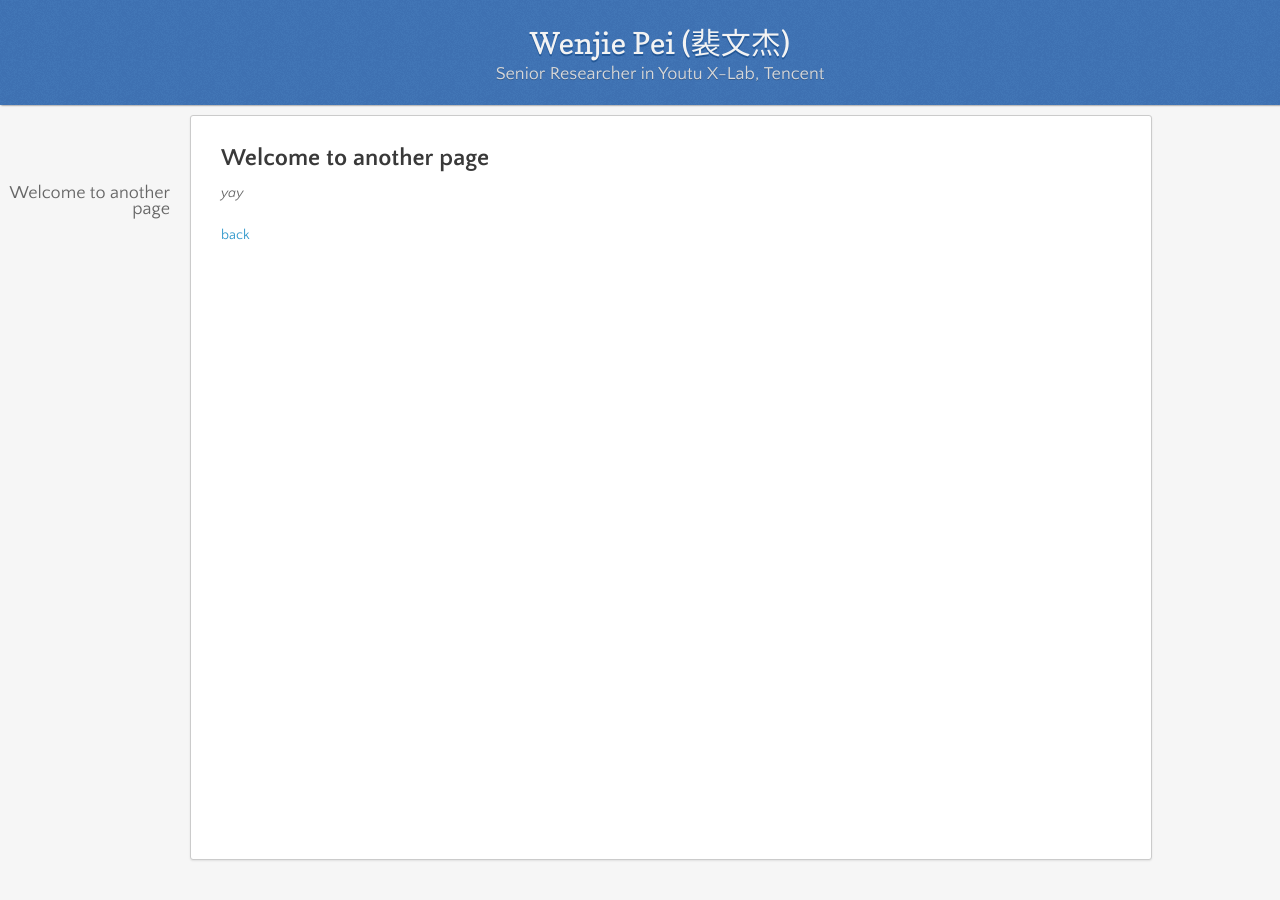
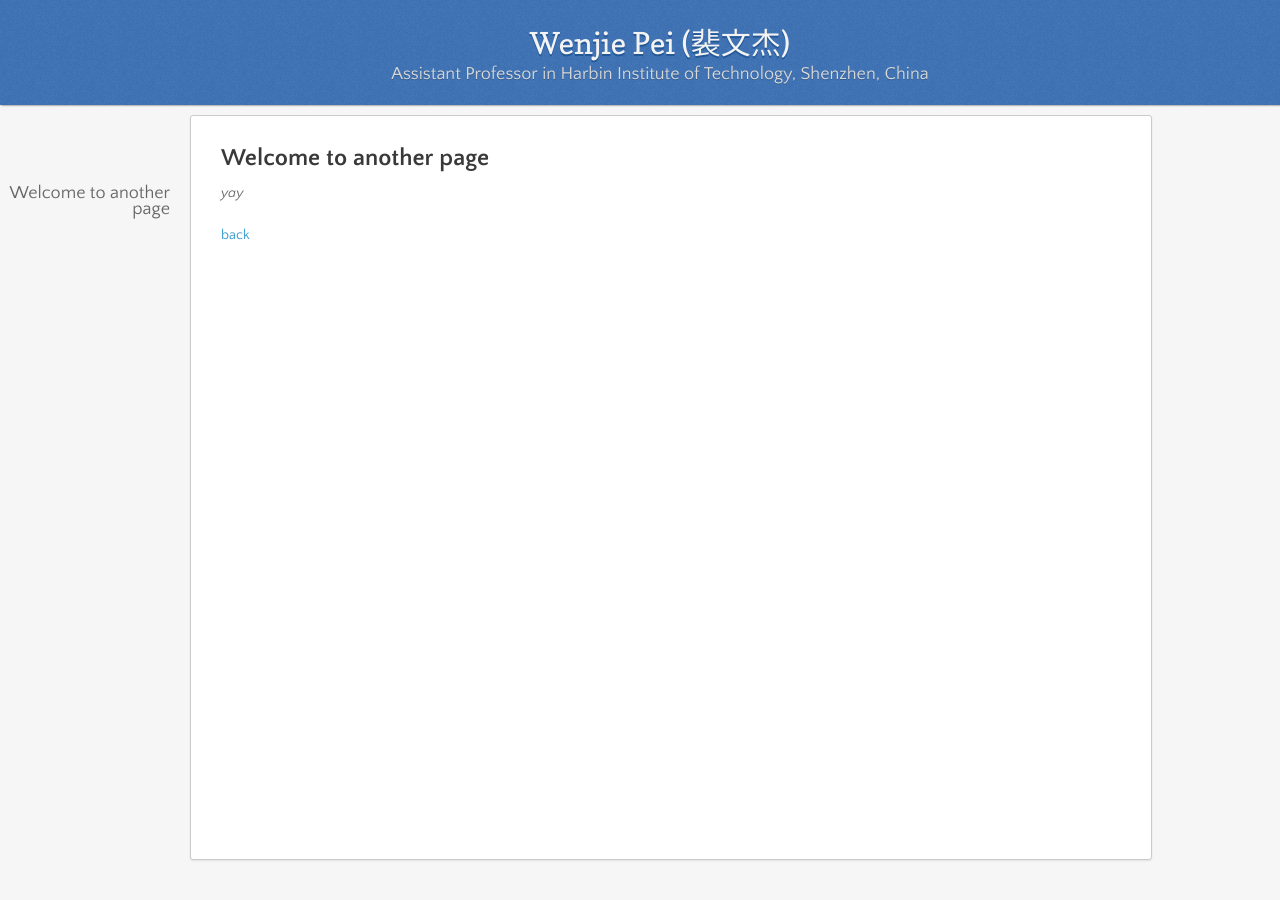
Before and after one commit to wenjiepei/wenjiepei.github.com, a Jekyll site: the page built from another-page.md, in a window 1280 px wide. Built offline with Jekyll 4.4.1, drawn with Linux system fonts in a browser that asks for light colours; nearby versions of some CDN libraries; our own code applies the rules of GitHub Pages for plain Markdown files.

Commit message:
Update _config.yml

```diff
--- a/_config.yml
+++ b/_config.yml
@@ -3,7 +3,8 @@
 title: Wenjie Pei  (裴文杰)
 locale: en_US
 #description: PhD candidate in Delft University of Technology
-description: Senior Researcher in Youtu X-Lab, Tencent
+#description: Senior Researcher in Youtu X-Lab, Tencent
+description: Assistant Professor in Harbin Institute of Technology, Shenzhen, China
 
 owner:
   name: Wenjie Pei
```
